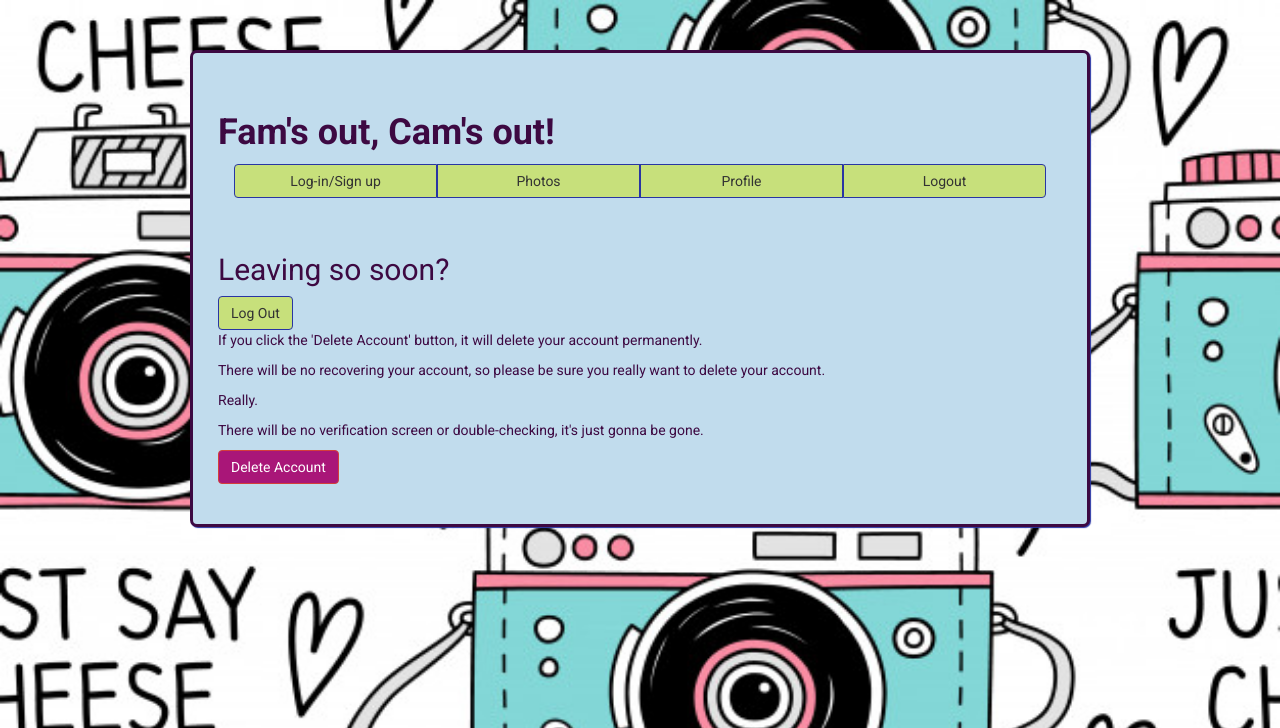
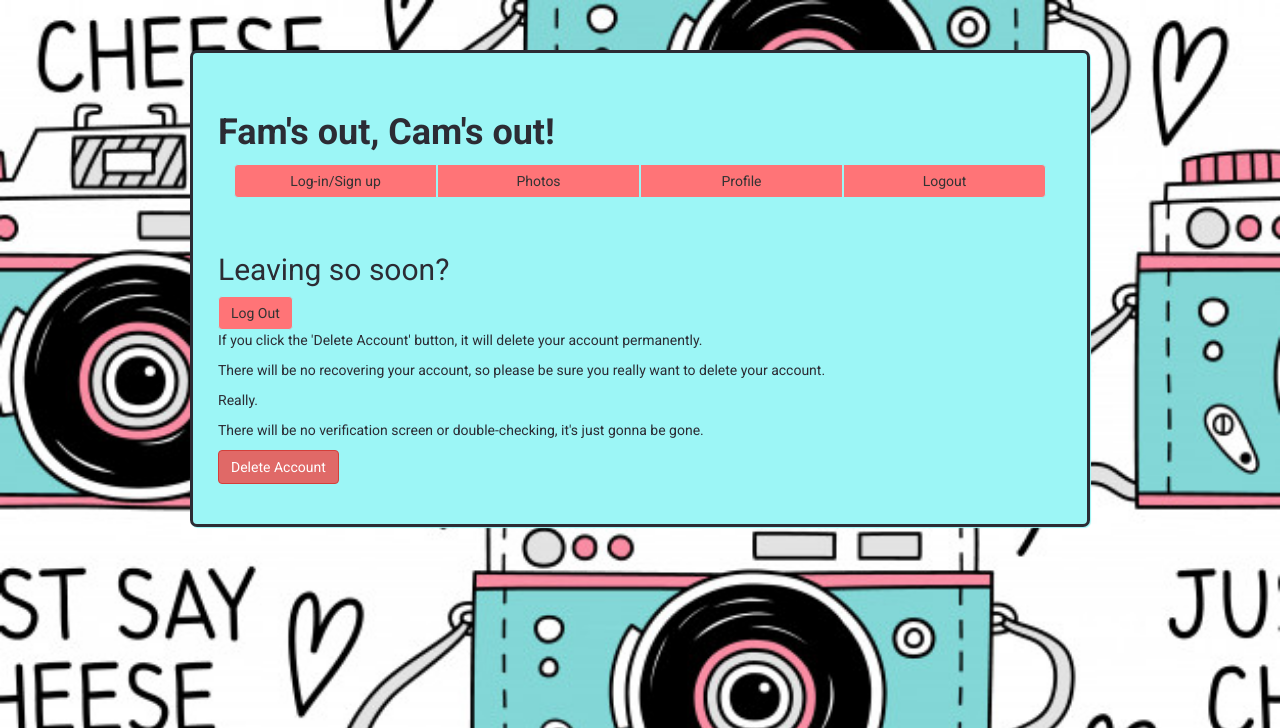
Before and after one commit to trew-boisvert/BasicPhotoRepository, a Flask app: page /logout in a window 1280 px wide. Shown: the top 728 px of the page. Run offline with Flask 2, Linux system fonts and the light colour scheme; the visitor is signed in with stand-in values (Sample User, id 1); some libraries are stand-ins or nearby versions; some web fonts are replaced.

Commit message:
Update styling in stylesheet.css

```diff
--- a/static/css/stylesheet.css
+++ b/static/css/stylesheet.css
@@ -1,21 +1,21 @@
 
 .btn-primary {
-    background:#A91678;
+    background:#E06967;
 }
 
 .btn-default {
-    border: 1px solid #2935A3;
-    background-color: #C7E07B;
+    border: 1px solid #9CF6F6;
+    background-color: #FF7477;
 }
 
 .btn-danger {
-    background: #A91678;
+    background: #E06967;
 }
 
 .btn:hover
 {
 background-image:none;
-background-color:#ABD039;
+background-color:#FF7477;
 }
 
 #bg {
@@ -32,19 +32,19 @@ background-color:#ABD039;
     width: 900px;
     margin: 50px auto;
     padding: 40px;
-    background: #C1DCED;
-    border: 3px solid #3D0942;
+    background: #9CF6F6;
+    border: 3px solid #2C2C34;
     border-radius: 7px;
-    box-shadow: 1px 1px 1px #2935A3;
+    box-shadow: 1px 1px 1px #9CF6F6;
 }
 
 .container {
-    background-color: #C1DCED;
+    background-color: #9CF6F6;
     background-size: cover;
 }
 
 ::placeholder {
-    color: #2935A3;
+    color: #9CF6F6;
   }
 
 input {
@@ -57,22 +57,22 @@ input[type=text] {
 
 body {
     font-family: 'Roboto', sans-serif;
-    color: #3D0942;
+    color: #2C2C34;
 }
 
 h1 {
     font-family: 'Roboto', sans-serif;
     font-weight: bold;
-    color: #3D0942;
+    color: #2C2C34;
 }
 
 h2 {
     font-family: 'Roboto', sans-serif;
-    color: #3D0942;
+    color: #2C2C34;
 }
 
 a {
-    color: #2935A3;
+    color: #9CF6F6;
 }
 
 img {
```
